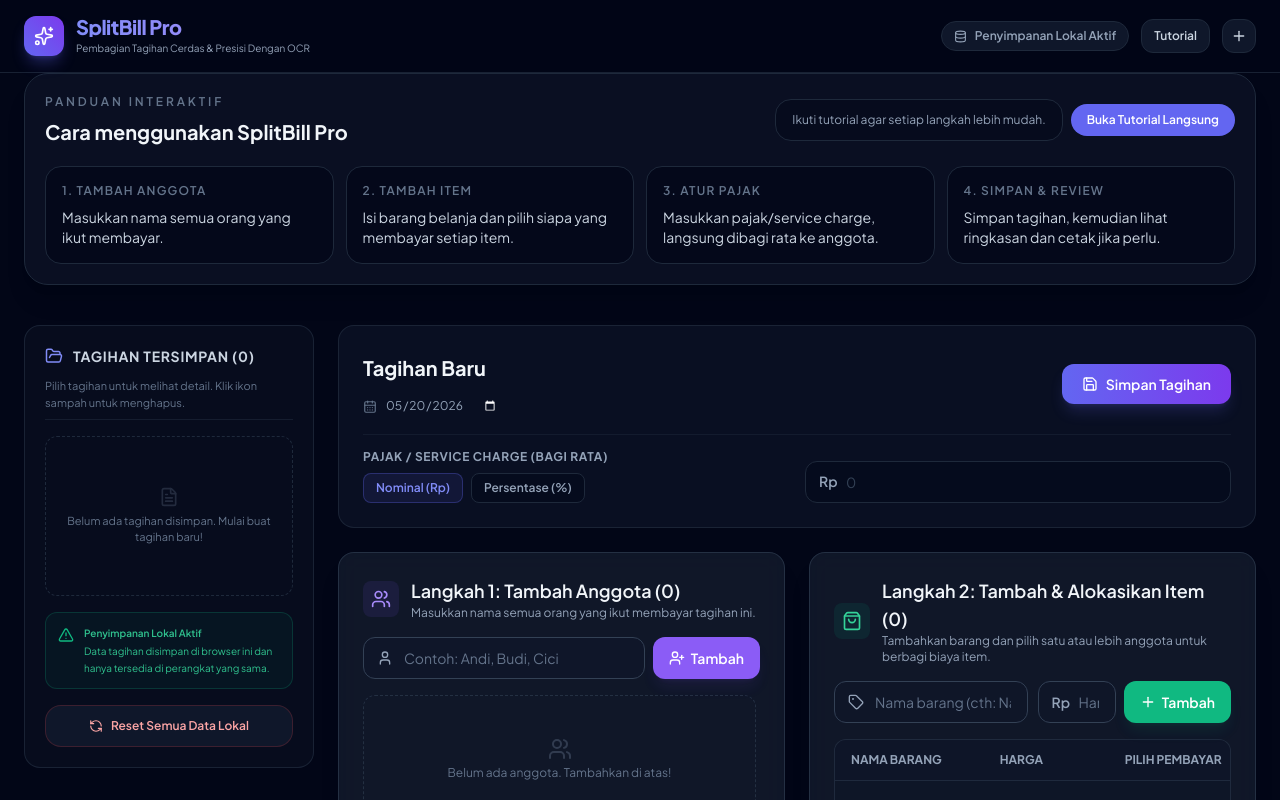
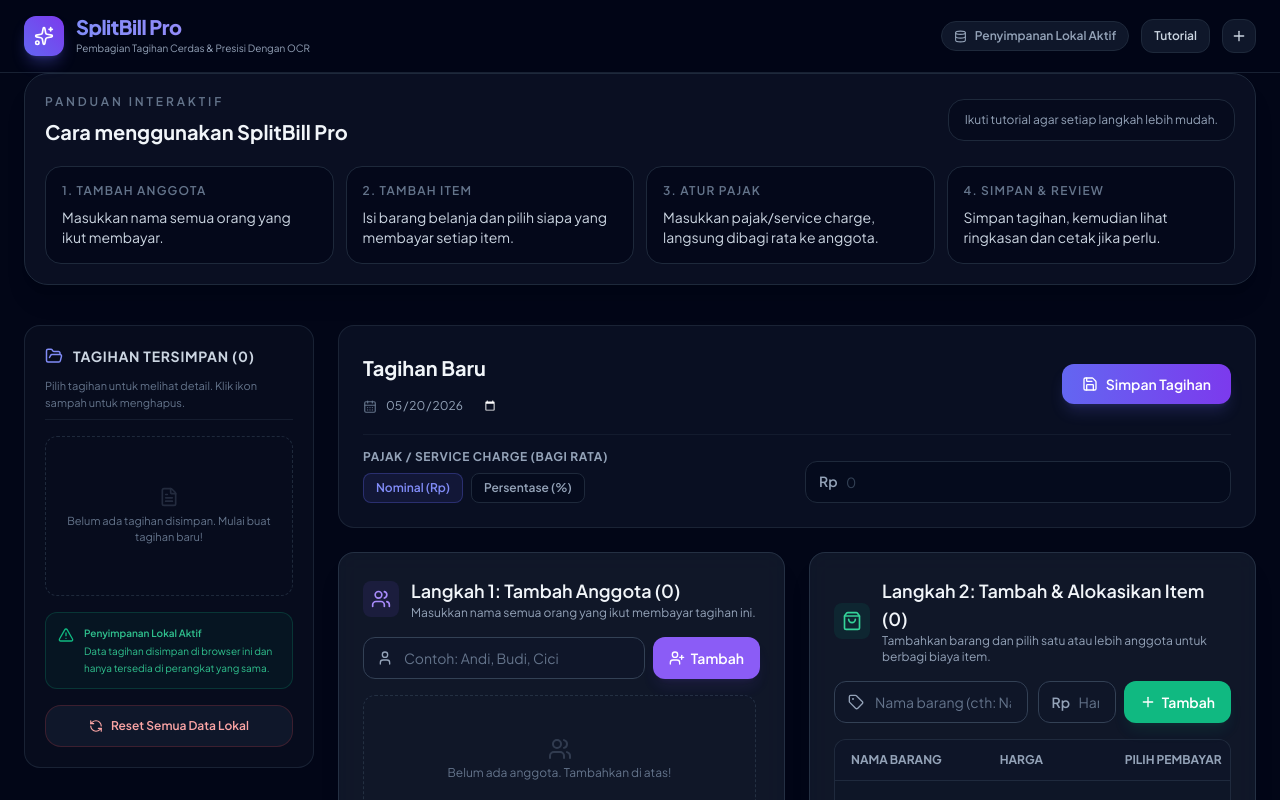
Before and after one commit to KIRRUU0/SplitBillPro, a React (Vite) app: page / in a window 1280 px wide. Shown: the top 800 px of the page. Built offline with nearby package versions, Linux system fonts and the light colour scheme.

Commit message:
update: perbaikan pada App.tsx

```diff
--- a/src/App.tsx
+++ b/src/App.tsx
@@ -404,13 +404,6 @@
               <div className="rounded-2xl bg-slate-950/40 border border-slate-800 px-4 py-3 text-xs text-slate-400">
                 Ikuti tutorial agar setiap langkah lebih mudah.
               </div>
-              <button
-                onClick={handleOpenTutorial}
-                className="px-4 py-2 rounded-2xl bg-indigo-500 text-white text-xs font-semibold hover:bg-indigo-600 transition-all"
-                type="button"
-              >
-                Buka Tutorial Langsung
-              </button>
             </div>
           </div>
 
```
